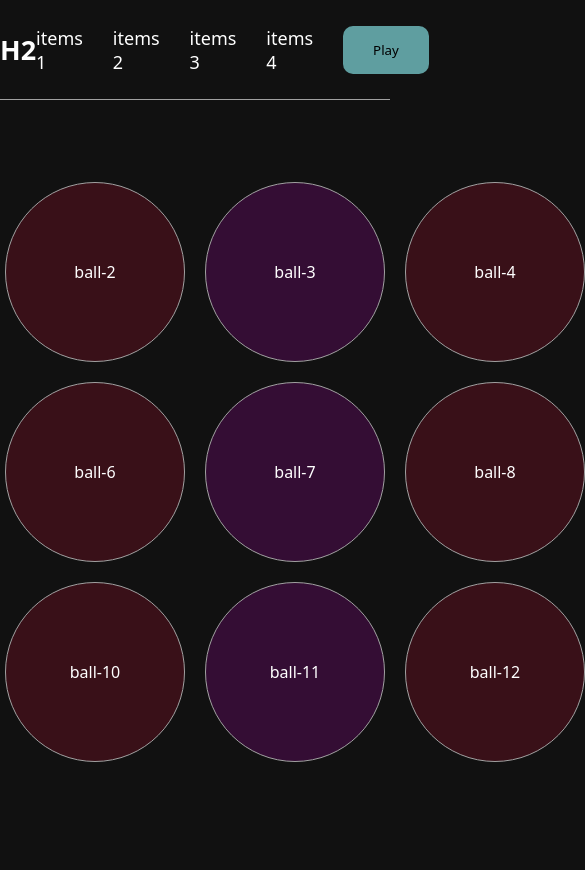
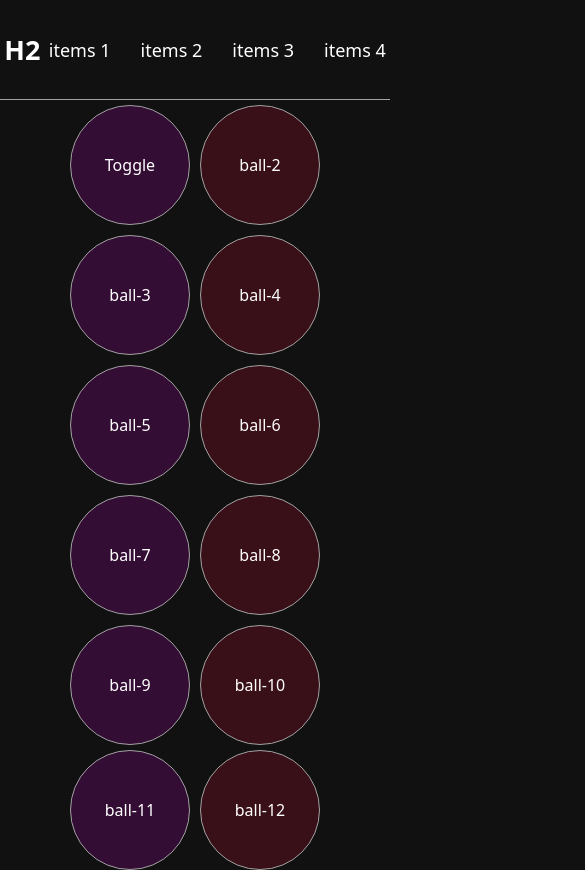
Before and after one commit to dev-noman1/GSAP, a plain HTML site: page balls animation/index.html in a window 390 px wide. Shown: the whole page, 585 px wide, since content can reach past the window. Before the commit the page ends 844 px from the top, so only its background shows below. Drawn offline with nearby package versions, Linux system fonts and the light colour scheme.

Commit message:
media quires added

```diff
--- a/balls animation/index.html
+++ b/balls animation/index.html
@@ -16,7 +16,6 @@
             <li>items 2</li>
             <li>items 3</li>
             <li>items 4</li>
-            <li> <button id="playBtn">Play</button></li>
         </ul>
     </nav>
     <main>
--- a/balls animation/script.js
+++ b/balls animation/script.js
@@ -18,15 +18,11 @@ sequence.from("li", {
 
 
 const ballSequence = gsap.timeline(
-    { paused: true }
+    { paused: true, duration: 0.4 }
 );
 
 document.querySelector(".Toggle").addEventListener("click", () => {
-    if (ballSequence.reversed() || ballSequence.paused()) {
-        ballSequence.play();
-    } else {
-        ballSequence.reverse();
-    }
+    ballSequence.reversed() || ballSequence.paused() ? ballSequence.play(): ballSequence.reverse();
 });
 
 ballSequence
@@ -43,6 +39,10 @@ ballSequence
     }, "<")
     .to(".Toggle", {
         zIndex: 1,
+        backgroundColor: "#fff",
+        color: "#111",
+        fontSize: 20,
+        fontWeight: "bold"
     })
     .to(".ball-col-4", {
         x: -300
--- a/balls animation/style.css
+++ b/balls animation/style.css
@@ -33,8 +33,7 @@ nav ul {
     gap: 30px;
 }
 
-ul li,
-button {
+nav ul li {
     cursor: pointer;
 }
 
@@ -47,7 +46,7 @@ ul button {
 }
 
 main {
-    height: calc(100% - 100px);
+    min-height: calc(100% - 100px);
     width: 100%;
     display: grid;
     grid-template-columns: 200px 200px 200px 200px;
@@ -75,3 +74,24 @@ main .balls:nth-child(even) {
 main .balls:nth-child(odd) {
     background-color: rgb(52, 13, 52);
 }
+
+
+
+@media screen and (max-width: 760px) {
+    main {
+        grid-template-columns: 130px 130px 130px;
+        grid-template-rows: 130px 130px 130px 130px;
+    }
+
+    main .balls {
+        height: 120px;
+        width: 120px;
+    }
+}
+
+@media screen and (max-width: 408px) {
+    main {
+        grid-template-columns: 130px 130px;
+        grid-template-rows: 130px 130px 130px 130px 130px;
+    }
+}
```
